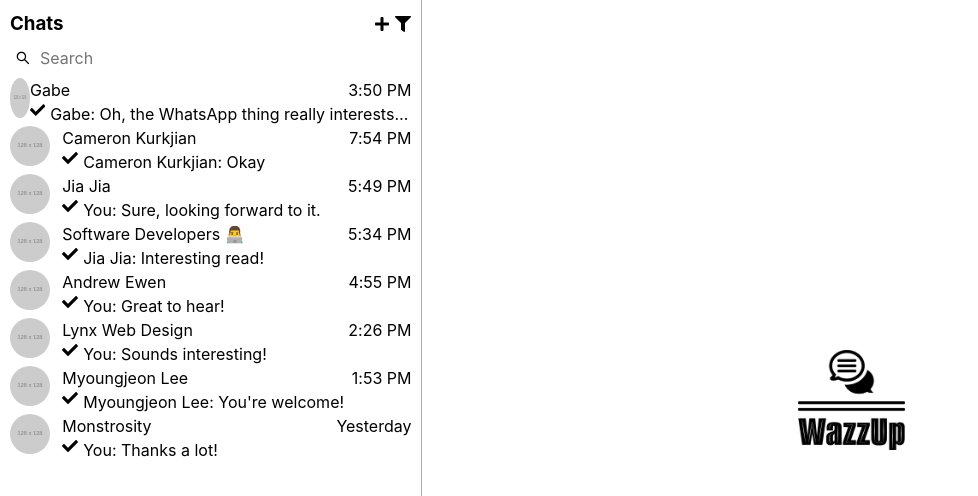
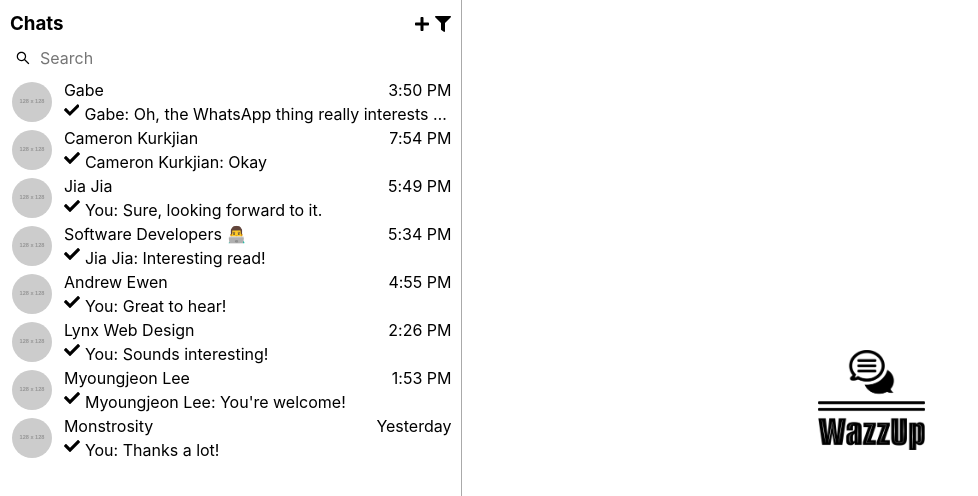
Before and after one commit to evanckennedy/wazzup, a React (Vite) app in the folder frontend/: page /chat in a window 1280 px wide. Shown: the top 496 px of the page, without its empty margins (0-978 px from the left). Built offline with nearby package versions, Linux system fonts and the light colour scheme.

Commit message:
pfp styling bug fix

```diff
--- a/frontend/src/components/ChatItem.jsx
+++ b/frontend/src/components/ChatItem.jsx
@@ -6,8 +6,8 @@
 
   return (
     <>
-    <div className='flex'>
-      <figure>
+    <div className='flex gap-10'>
+      <figure className='chat-item-pfp-wrapper'>
         <img
           className='chat-item-pfp'
           src={chat.avatar || 'https://via.placeholder.com/128'}
--- a/frontend/src/style/index.css
+++ b/frontend/src/style/index.css
@@ -211,10 +211,17 @@
 /* ============================================= */
 /* Component: ChatItem                           */
 /* ============================================= */
+.chat-item-pfp-wrapper {
+  width: 5rem;
+  display: flex;
+  align-items: center;
+  justify-content: center;
+}
 .chat-item-pfp{
+/*   width: 4rem; */
   height: 4rem;
   border-radius: 50%;
-  margin-right: 2rem;
+  object-fit: cover; /* Ensure the image scales correctly */
 }
 .item-info-container{
   width: 100%;
```
